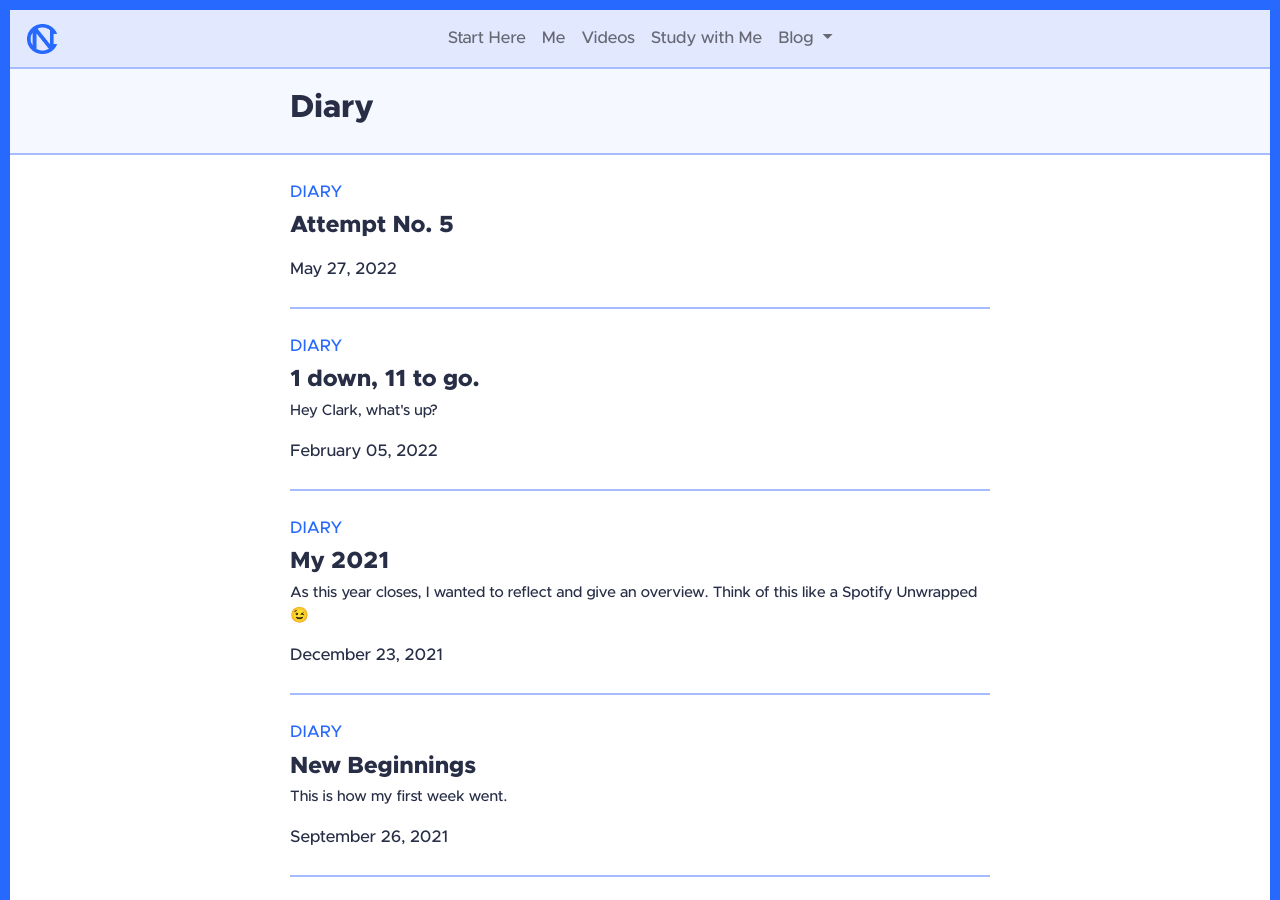
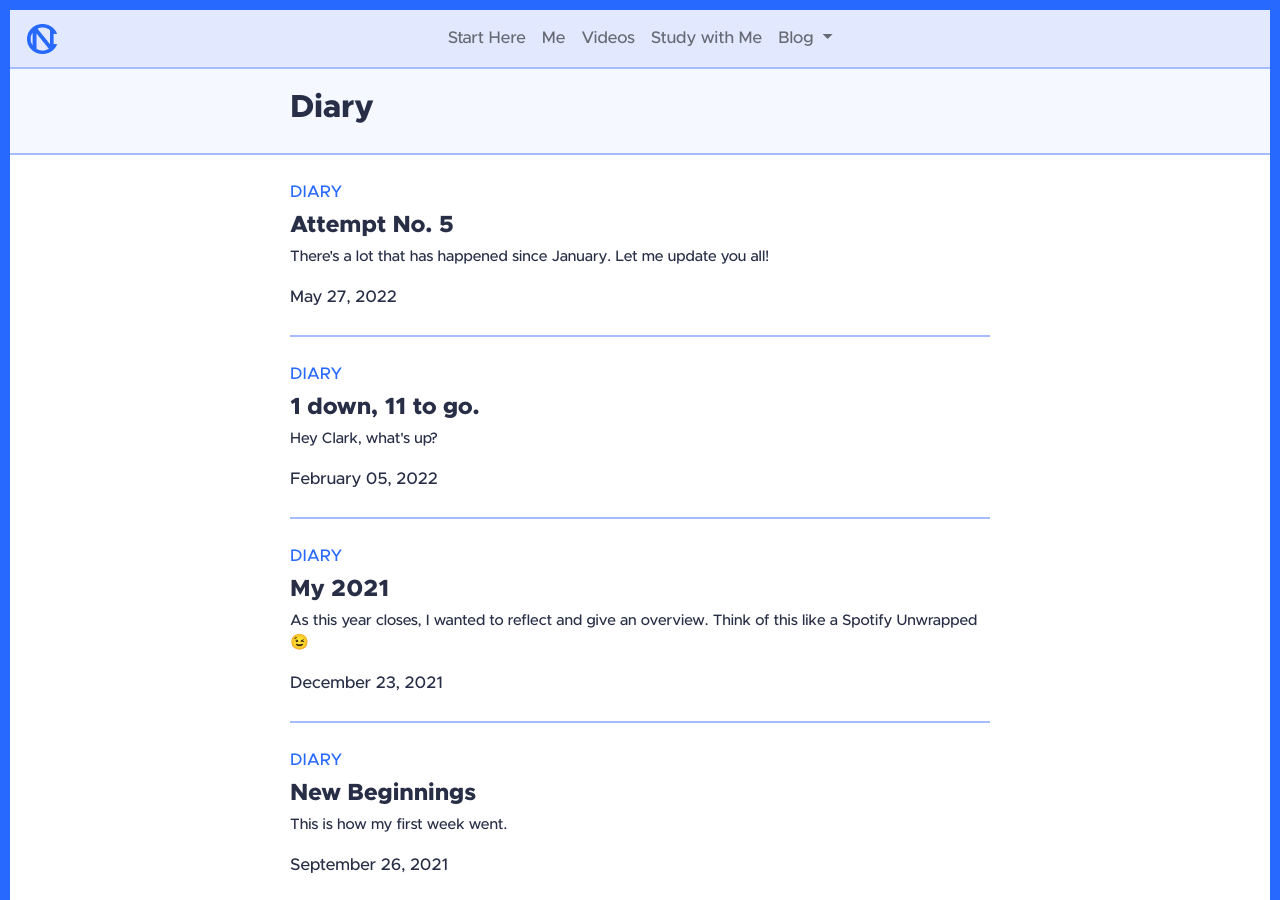
Before and after one commit to ClarkNarvas/ClarkNarvas.com, a Jekyll site: the page built from tags/diary.md, in a window 1280 px wide and 900 px high. Built offline with Jekyll 4.4.1, drawn with Linux system fonts in a browser that asks for light colours; comment, search, counter and statistics services are not loaded.

Commit message:
Update from Forestry.io Clark Narvas updated _posts/2022-05-27-attempt-no.5.md

```diff
--- a/_posts/2022-05-27-attempt-no.5.md
+++ b/_posts/2022-05-27-attempt-no.5.md
@@ -2,10 +2,10 @@
 layout: clarkpost
 title: Attempt No. 5
 date: 2022-05-27 23:00:00 +0000
-featured-image: ''
+featured-image: "/uploads/screenshot-2022-05-28-at-16-47-46.png"
 thumbnail-alt: ''
 tags: Diary
-description: ''
+description: There's a lot that has happened since January. Let me update you all!
 
 ---
 _Yes, this blog post has taken me 4 months to write, 5 attempts and a lot of cups of hot chocolate. Bear with me._
```
